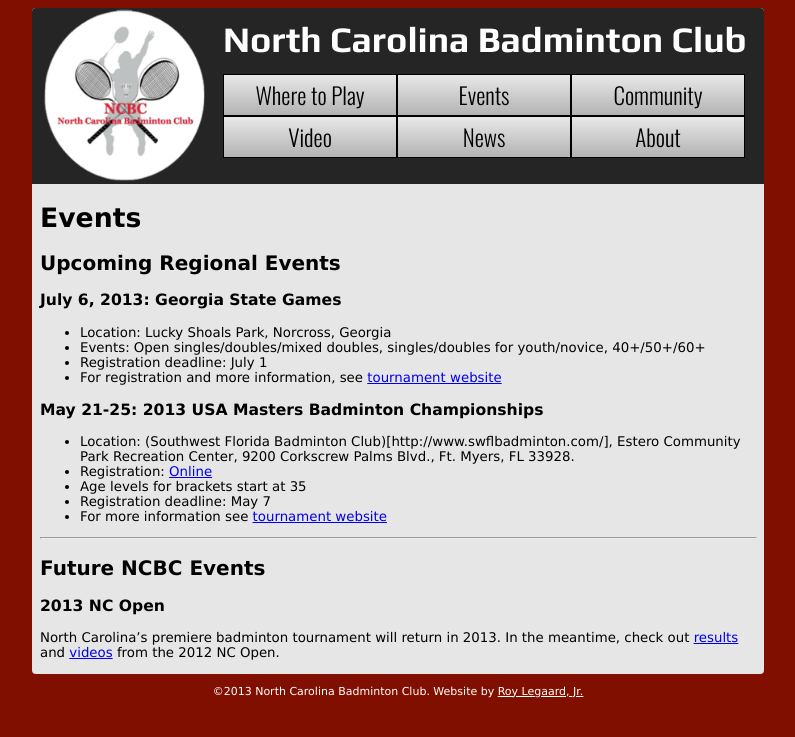
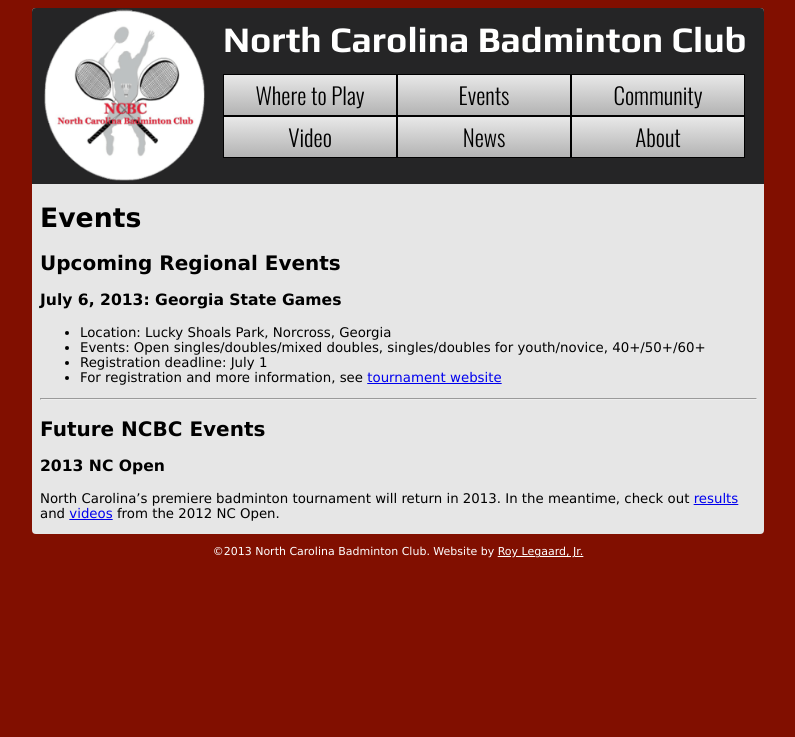
Before and after one commit to NCBC/ncbc.github.com, a Jekyll site: the page built from events.md, in a window 1280 px wide. Shown: the top 737 px of the page, without its empty margins (242-1037 px from the left). Built offline with Jekyll 4.4.1, drawn with Linux system fonts in a browser that asks for light colours.

```diff
--- a/events.md
+++ b/events.md
@@ -12,13 +12,6 @@
 - Registration deadline: July 1
 - For registration and more information, see [tournament website](http://www.georgiagames.org/badmin.html)
 
-### May 21-25: 2013 USA Masters Badminton Championships
-- Location: (Southwest Florida Badminton Club)[http://www.swflbadminton.com/], Estero Community Park Recreation Center, 9200 Corkscrew Palms Blvd., Ft. Myers, FL  33928.
-- Registration: [Online](https://www.railstation.org/usabadminton/Tournyreg.aspx?TournyID=2144108446)
-- Age levels for brackets start at 35
-- Registration deadline: May 7
-- For more information see [tournament website](http://www.teamusa.org/USA-Badminton/Features/2013/April/03/2013-USA-Masters-Badminton-Championships-Reminder.aspx)
-
 <hr />
 
 ## Future NCBC Events
```
